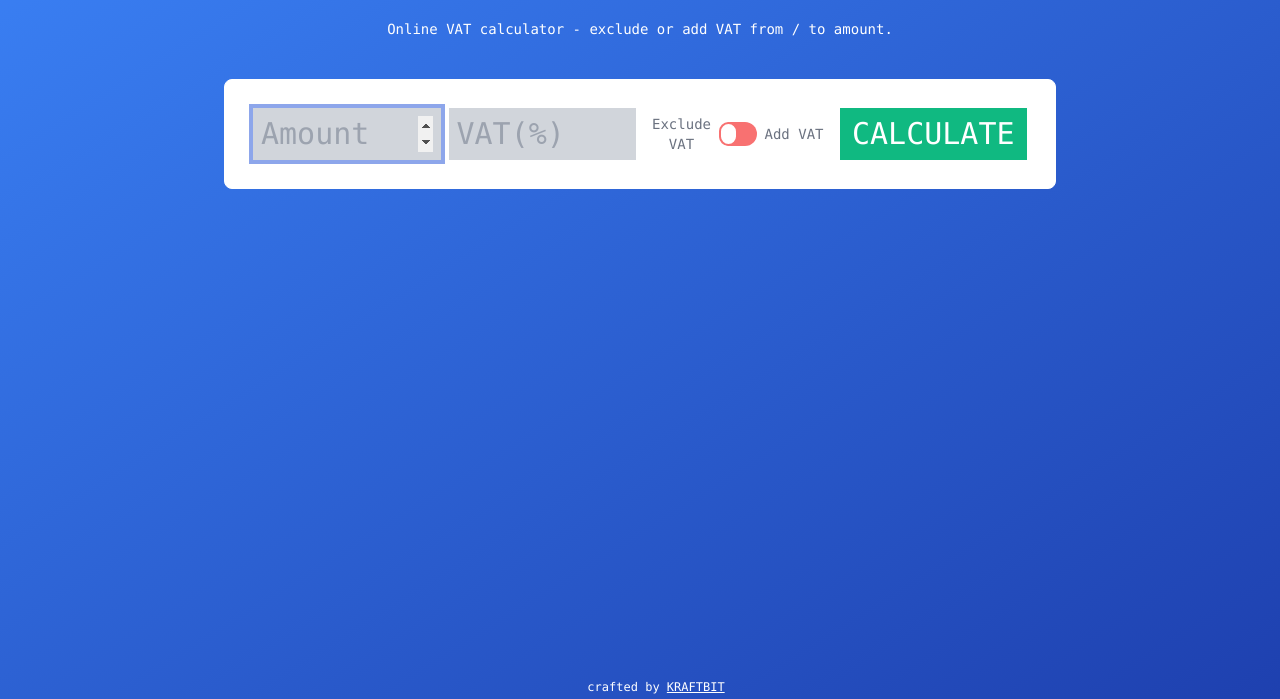
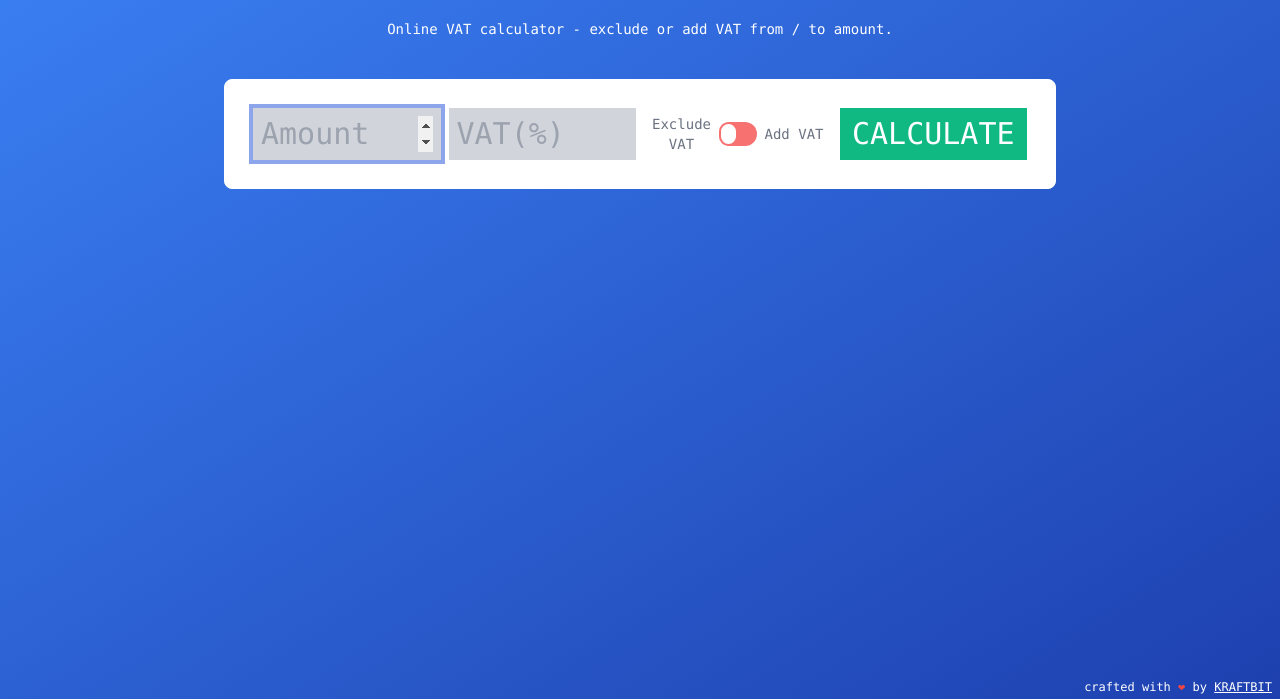
Before and after one commit to Kraftbit/exclude-vat-calculator, a website: page src/index.html in a window 1280 px wide. Shown: the part 101-800 px from the top of the page. Drawn offline with Linux system fonts and the light colour scheme.

Commit message:
attribution fix

```diff
--- a/src/index.html
+++ b/src/index.html
@@ -100,7 +100,7 @@
             </div>
 
         </div>
-        <p class="w-full text-center text-xs fixed bottom-1 mt-4">crafted by <a class="underline hover:text-blue-800" target="_blank" href="https://kraftbit.com">KRAFTBIT</a></p>
+        <footer class="text-white fixed right-2 bottom-1 text-xs">crafted with <span class="text-red-500">&#10084;</span> by <a class="underline hover:text-blue-800" target="_blank" href="https://kraftbit.com">KRAFTBIT</a></footer>
     </div>
     <script src="js/calc.min.js"></script>
     <script>
```
Also changed, not shown: build/css/style.css, build/index.html, build/sw.js, src/css/style.css.
